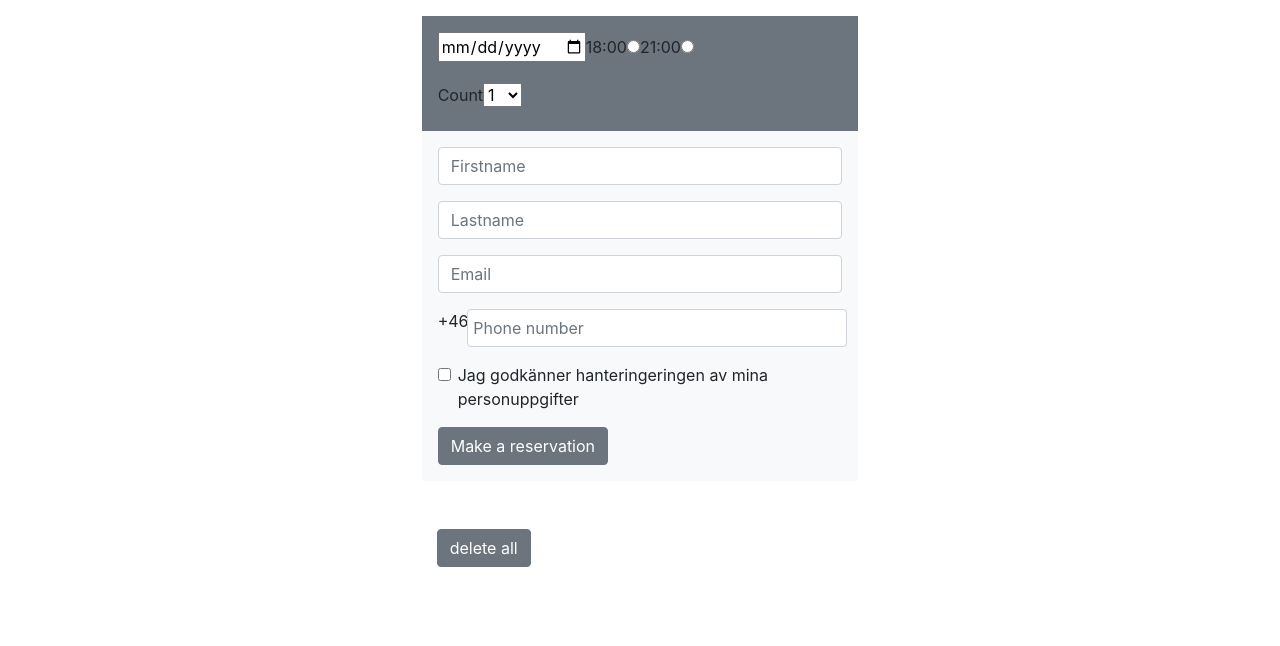
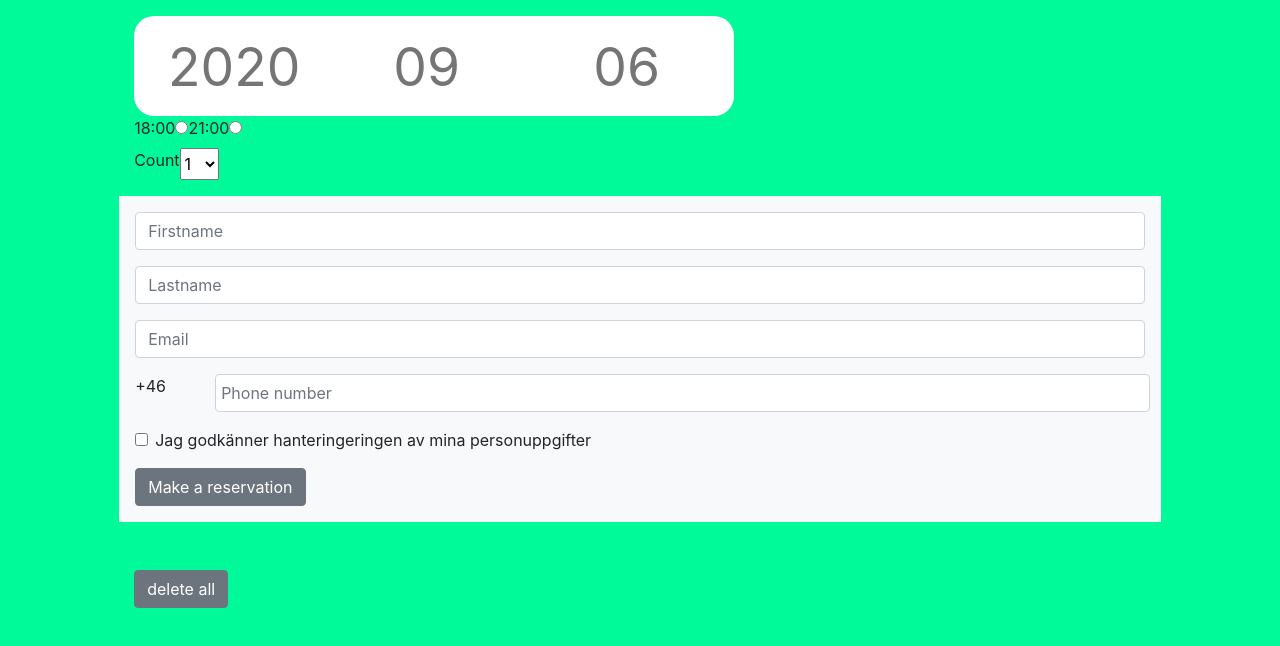
Before and after one commit to Chabbe/restaurangx, a React (Create React App) app: page /booking in a window 1280 px wide. Shown: the top 646 px of the page. Built offline with nearby package versions, Linux system fonts and the light colour scheme.

Commit message:
added scss

```diff
--- a/src/App.scss
+++ b/src/App.scss
@@ -1,12 +1,11 @@
 @import "./components/home/home.scss";
+@import "./components/booking/booking.scss";
 
 
 body {
     margin: 0px;
+    #root {
 
-    #root {
-        .container-fluid {
-            padding: 0px
-        }
     }
+
 }
--- a/src/App.tsx
+++ b/src/App.tsx
@@ -8,10 +8,8 @@ import Home from "./components/home/Home";
 
 function App() {
   return (
-    <div className="container-fluid">
     <Router>
       <Switch>
-
         <Route path="/admin">
           <Admin></Admin>
         </Route>
@@ -23,7 +21,6 @@ function App() {
         </Route>
       </Switch>
     </Router>
-    </div>
   );
 }
 
--- a/src/components/booking/Booking.tsx
+++ b/src/components/booking/Booking.tsx
@@ -9,9 +9,7 @@ export default function Booking() {
   const [tables, setTables] = useState({});
   const [guests, setGuests] = useState({});
   const [availabilityMsg, setAvailabilityMsg] = useState("");
-  const [validationMsg, setValidationMsg] = useState("")
-
-
+  const [validationMsg, setValidationMsg] = useState("");
 
   function postTable(guestId: number) {
     axios
@@ -48,9 +46,13 @@ export default function Booking() {
   }
 
   function makeReservation(guestObject: GuestModel) {
-    if(validationMsg !== "" || availabilityMsg !== "Ledigt, välkommen att boka") return
+    if (
+      validationMsg !== "" ||
+      availabilityMsg !== "Ledigt, välkommen att boka"
+    )
+      return;
 
-    console.log("Reservation made")
+    console.log("Reservation made");
     setGuest(guestObject);
 
     axios.post("http://localhost:8000/availability", tables).then((res) => {
@@ -69,12 +71,15 @@ export default function Booking() {
   return (
     <div className="container-fluid">
       <div className="row justify-content-center">
-        <div className="col-sm-11 col-md-6 col-lg-4">
-          <form>
+        <form className="form col-sm-12 col-md-10 col-lg-10">
           <p>{availabilityMsg}</p>
           <p>{validationMsg}</p>
           <Table set={setTable} setValidation={setValidationMsg}></Table>
-            <Guest post={makeReservation} setValidation={setValidationMsg} set={setGuest}></Guest>
+          <Guest
+            post={makeReservation}
+            setValidation={setValidationMsg}
+            set={setGuest}
+          ></Guest>
           <div className="mt-5">
             <button
               type="button"
@@ -87,6 +92,5 @@ export default function Booking() {
         </form>
       </div>
     </div>
-    </div>
   );
 }
--- /dev/null
+++ b/src/components/booking/booking.scss
@@ -0,0 +1,30 @@
+.container-fluid {
+    background-color: mediumspringgreen;
+    height: 100vh;
+    .justify-content-center {
+        margin:0;
+        .form {
+            .form-group {
+                .row {
+                    .dateInput {
+                        height: 100px;
+                        width: 200px;
+                        font-size: 40pt;
+                        text-align: center;
+                        border:none;
+                        outline:none;
+                    }
+                    .dateInput:nth-child(1) {
+                        border-top-left-radius: 20px;
+                        border-bottom-left-radius: 20px;
+                    }
+                    .dateInput:nth-child(3) {
+                        border-top-right-radius: 20px;
+                        border-bottom-right-radius: 20px;
+                    }
+                }
+            }
+        }
+
+    }
+ }
--- a/src/components/home/home.scss
+++ b/src/components/home/home.scss
@@ -3,16 +3,14 @@
   src: url("../../assets/fonts/NEON\ ABSOLUTE\ SANS1.ttf");
 }
 
-$lightsOnShadow: 0 0 10px rgb(32, 210, 255),
-0 0 20px rgb(24, 209, 255),
-0 0 30px rgb(18, 186, 253);
-$lightsOn: rgb(132, 251, 255);
+$lightsOnShadow: 0 0 10px rgb(175, 238, 253), 0 0 20px rgb(81, 206, 255),
+  0 0 30px rgb(0, 110, 255);
+$lightsOn: #bceaff;
 
-$lightsFadeShadow: 0 0 10px rgba(32, 210, 255, 0.5),
-0 0 20px rgba(24, 209, 255, 0.5),
-0 0 30px rgba(18, 186, 253, 0.5);
+$lightsFadeShadow: 0 0 10px rgba(175, 238, 253, 0.5),
+  0 0 20px rgba(81, 206, 255, 0.5), 0 0 30px rgba(0, 110, 255, 0.5);
 
-$lightsFade: rgba(0, 247, 255, 0.6);
+$lightsFade: #bceaff93;
 
 $lightsOff: rgba(212, 239, 255, 0.3);
 
@@ -26,11 +24,11 @@ $lightsOff: rgba(212, 239, 255, 0.3);
   justify-content: center;
   align-items: center;
 
-  // background-image: radial-gradient(rgba(0, 54, 124, 0.342) 20%, rgba(0, 0, 0, 0.808) 60%), url(../../assets/img/black-bricks.jpg);
-  background-image: linear-gradient(45deg,
-      rgb(43, 15, 75) 0%,
-      rgb(13, 35, 63) 100%
-    );
+  background-image: linear-gradient(
+    45deg,
+    rgb(29, 6, 47) 0%,
+    rgb(6, 29, 53) 100%
+  );
 
   background-size: 200%;
   animation-name: backgroundAnimation;
@@ -40,12 +38,9 @@ $lightsOff: rgba(212, 239, 255, 0.3);
   animation-direction: alternate;
   .align-self-center {
     .row {
-
-
-
       .restaurangx {
         z-index: 1;
-        font-size: 100pt;
+        font-size: 170pt;
         margin: auto;
         color: $lightsOff;
         text-shadow: none;
@@ -53,7 +48,6 @@ $lightsOff: rgba(212, 239, 255, 0.3);
         animation: lightsOn 750ms linear 1s 1 forwards normal;
       }
     }
-
     .row {
       a {
         margin: auto;
@@ -69,16 +63,16 @@ $lightsOff: rgba(212, 239, 255, 0.3);
           font-size: 25pt;
           text-shadow: none;
           border-radius: 20px;
-          border: solid rgba(161, 71, 71, 0.1)10px;
+          border: solid rgba(161, 71, 71, 0.1) 10px;
           box-sizing: border-box;
           box-shadow: none;
-          transition: box-shadow 250ms, text-shadow 500ms;
+          transition: box-shadow 250ms, text-shadow 250ms, border 250ms;
           background-color: rgba(0, 0, 0, 0.1);
         }
 
         #booking-button:hover {
           color: white;
-          border-color: white;
+          border: solid rgb(255, 255, 255) 10px;
           text-shadow: 0 0 5px white, 0 0 10px rgb(255, 187, 246),
             0 0 15px rgb(255, 132, 218), 0 0 20px rgb(255, 83, 198),
             0 0 40px rgb(255, 31, 188), 0 0 60px rgb(255, 0, 179);
@@ -96,13 +90,11 @@ $lightsOff: rgba(212, 239, 255, 0.3);
 }
 
 @keyframes backgroundAnimation {
-  0%{
+  0% {
     background-position-x: 0;
-    background-position-y: 0;
   }
   100% {
     background-position-x: 100%;
-    background-position-y: 0;
   }
 }
 
--- a/src/components/table/Table.tsx
+++ b/src/components/table/Table.tsx
@@ -1,6 +1,5 @@
-import React, { useState, ChangeEvent, useEffect } from "react";
+import React, { useState, ChangeEvent, useEffect, KeyboardEvent } from "react";
 import TableModel from "../../models/tableModel";
-import { ConnectionStates } from "mongoose";
 
 interface ITable {
   set: (tableObject: TableModel) => void;
@@ -19,6 +18,13 @@ export default function Table(props: ITable) {
   useEffect(() => {
     props.set(tableObject);
   }, [tableObject]);
+
+  function checkDate(event: KeyboardEvent<HTMLInputElement>) {
+    if (/[a-zA-Z]/g.test(event.key)) {
+      event.preventDefault();
+      event.stopPropagation();
+    }
+  }
 
   function updateTable(event: ChangeEvent<any>) {
     setTableObject({
@@ -41,16 +47,36 @@ export default function Table(props: ITable) {
   }
 
   return (
-    <div className="row">
-      <div className="col-12 bg-secondary p-3">
-        <div className="form-row">
     <div className="form-group col-12">
+      <div className="row align-self-center">
         <input
-              type="date"
-              name="date"
+          type="text"
+          name="date-year"
+          id="dateYear"
+          className="dateInput"
+          placeholder="2020"
+          onKeyPress={checkDate}
           onChange={updateTable}
           onBlur={validate}
         />
+        <input
+          type="number"
+          name="dateMonth"
+          className="dateInput"
+          placeholder="09"
+          onChange={updateTable}
+          onBlur={validate}
+        />
+        <input
+          type="number"
+          name="dateDay"
+          className="dateInput"
+          placeholder="06"
+          onChange={updateTable}
+          onBlur={validate}
+        />
+      </div>
+      <div className="row">
         <label htmlFor="time18">
           18:00
           <input
@@ -72,7 +98,7 @@ export default function Table(props: ITable) {
           />
         </label>
       </div>
-        </div>
+      <div className="row">
         <label>Count</label>
         <select name="count" value={tableObject.count} onChange={updateTable}>
           <option>1</option>
```
Also changed, not shown: src/components/guest/guest.scss (added). Lines whose indentation alone changed are shown as unchanged.
